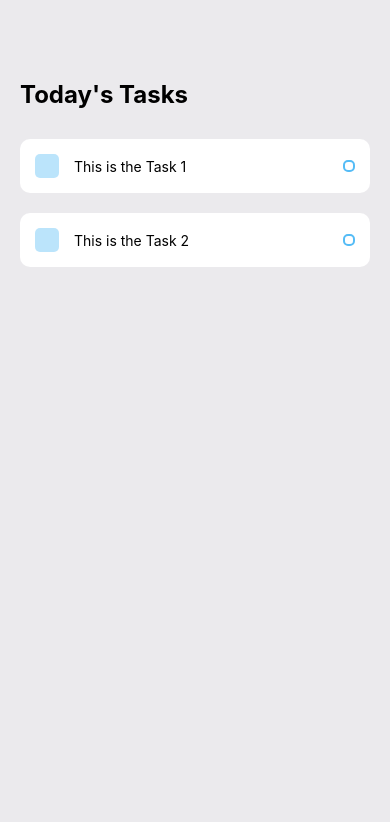
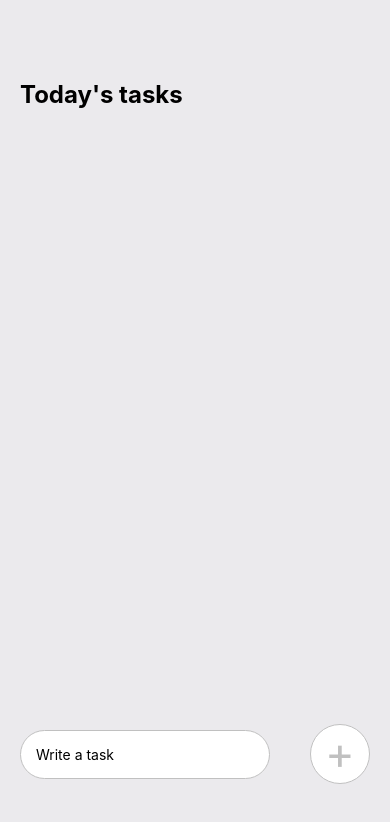
Before and after one commit to mperezy/react-native-todo-list, a React Native app: screen / in a window 390 px wide. Shown: the top 822 px of the page. Built offline with nearby package versions, Linux system fonts and the light colour scheme.

Commit message:
Add handleAddTask and completeTask actions and styles

```diff
--- a/App.js
+++ b/App.js
@@ -1,22 +1,74 @@
-import { StatusBar } from 'expo-status-bar';
-import React from 'react';
-import { StyleSheet, Text, View } from 'react-native';
-
+import React, { useState } from 'react';
+import {
+  KeyboardAvoidingView,
+  TouchableOpacity,
+  Platform,
+  StyleSheet,
+  Text,
+  View,
+  TextInput,
+  Keyboard,
+  ScrollView,
+} from 'react-native';
 import Task from './src/components/Task';
 
 export default function App() {
+  const [task, setTask] = useState();
+  const [taskItems, setTaskItems] = useState([]);
+
+  const handleAddTask = () => {
+    Keyboard.dismiss();
+    setTaskItems([...taskItems, task]);
+    setTask(null);
+  };
+
+  const completeTask = (index) => {
+    const itemsCopy = [...taskItems];
+    itemsCopy.splice(index, 1);
+    setTaskItems(itemsCopy);
+  };
+
   return (
     <View style={styles.container}>
-      {/* Today's tasks */}
+      {/* Added this scroll view to enable scrolling when list gets longer than the page */}
+      <ScrollView
+        contentContainerStyle={{
+          flexGrow: 1,
+        }}
+        keyboardShouldPersistTaps='handled'
+      >
+        {/* Today's Tasks */}
+        <View style={styles.tasksWrapper}>
+          <Text style={styles.sectionTitle}>Today's tasks</Text>
+          <View style={styles.items}>
+            {/* This is where the tasks will go! */}
+            {taskItems.map((item, index) => (
+              <TouchableOpacity key={index} onPress={() => completeTask(index)}>
+                <Task text={item} />
+              </TouchableOpacity>
+            ))}
+          </View>
+        </View>
+      </ScrollView>
 
-      <View style={styles.tasksWrapper}>
-        <Text style={styles.sectionTitle}>Today's Tasks</Text>
-        <View style={styles.items}>
-          <Task text='This is the Task 1' />
-          <Task text='This is the Task 2' />
-        </View>
-      </View>
-      <StatusBar style='auto' />
+      {/* Write a task */}
+      {/* Uses a keyboard avoiding view which ensures the keyboard does not cover the items on screen */}
+      <KeyboardAvoidingView
+        behavior={Platform.OS === 'ios' ? 'padding' : 'height'}
+        style={styles.writeTaskWrapper}
+      >
+        <TextInput
+          style={styles.input}
+          placeholder='Write a task'
+          value={task}
+          onChangeText={(text) => setTask(text)}
+        />
+        <TouchableOpacity onPress={() => handleAddTask()}>
+          <View style={styles.addWrapper}>
+            <Text style={styles.addText}>+</Text>
+          </View>
+        </TouchableOpacity>
+      </KeyboardAvoidingView>
     </View>
   );
 }
@@ -37,4 +89,36 @@
   items: {
     marginTop: 30,
   },
+  writeTaskWrapper: {
+    position: 'absolute',
+    bottom: 60,
+    width: '100%',
+    flexDirection: 'row',
+    justifyContent: 'space-around',
+    alignItems: 'center',
+  },
+  input: {
+    paddingVertical: 15,
+    paddingHorizontal: 15,
+    width: 250,
+    backgroundColor: '#FFF',
+    borderColor: '#C0C0C0',
+    borderWidth: 1,
+    borderRadius: 60,
+  },
+  addWrapper: {
+    width: 60,
+    height: 60,
+    backgroundColor: '#FFF',
+    borderRadius: 60,
+    alignItems: 'center',
+    borderColor: '#C0C0C0',
+    borderWidth: 1,
+  },
+  addText: {
+    position: 'absolute',
+    alignItems: 'center',
+    fontSize: 45,
+    color: '#C0C0C0',
+  },
 });
```
